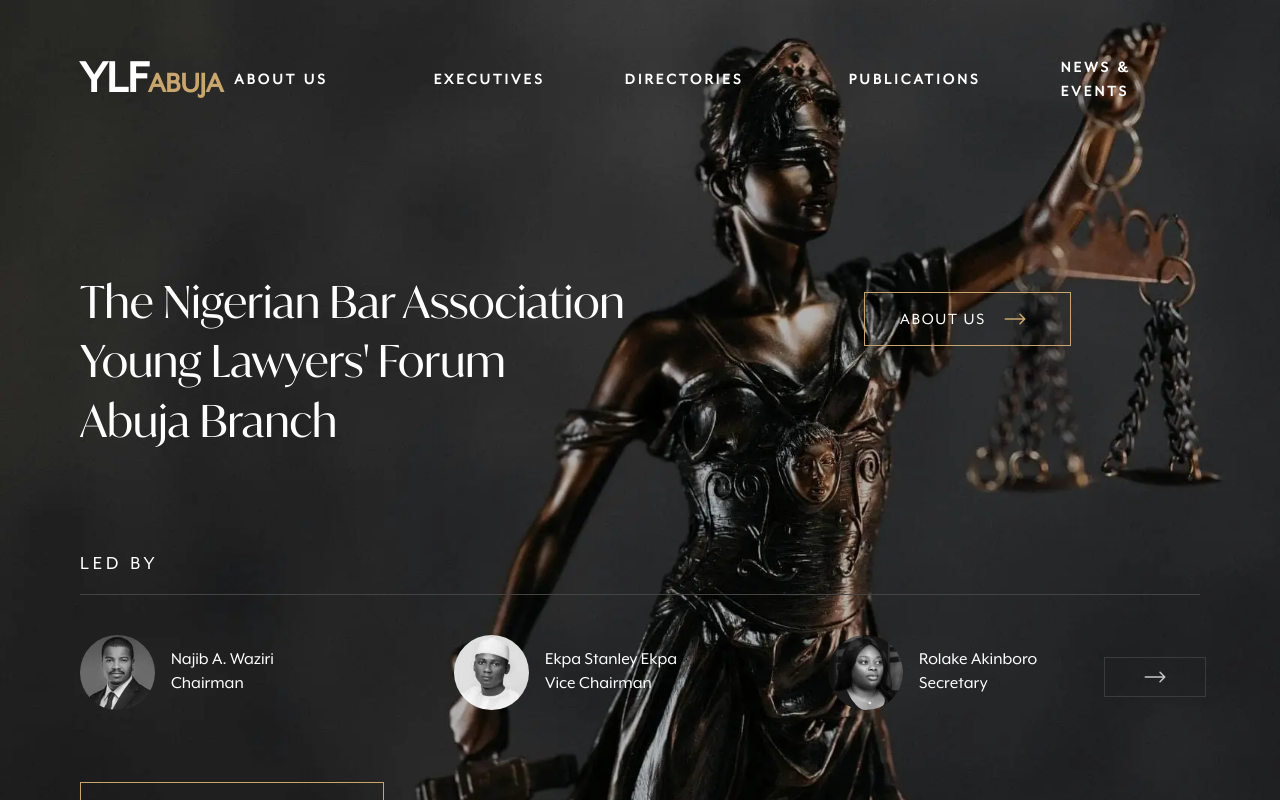
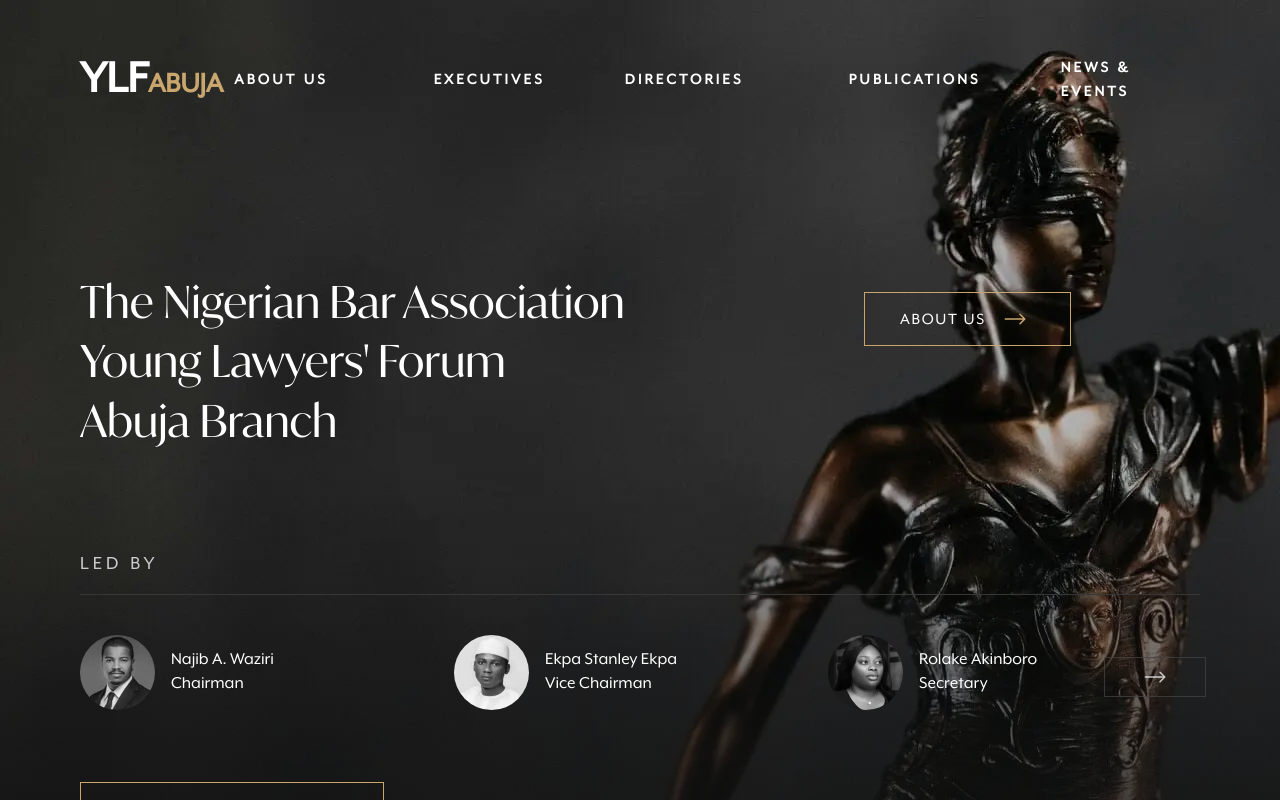
Before and after one commit to jamesodukoya/ylfabuja, a Next.js app: page / in a window 1280 px wide. Shown: the top 800 px of the page. Built offline with nearby package versions, Linux system fonts and the light colour scheme.

Commit message:
Troubleshhooting iOS fixed/cover bg issue

```diff
--- a/app/globals.css
+++ b/app/globals.css
@@ -462,9 +462,9 @@
 }
 
 /* Fix zoom in on iOS */
-.no-touch .hero{
+/* .no-touch .hero{
   background-attachment: fixed;
-}
+} */
 
 .fixed_bg {
     /* margin-right: 120px; */
@@ -473,7 +473,7 @@
     /* align-items: flex-start;
     display: flex;
     flex-wrap: wrap; */
-    background-size: cover;
+    /* background-size: cover; */
     background-attachment: fixed;
     background-position: left top
 }
--- a/app/page.tsx
+++ b/app/page.tsx
@@ -31,7 +31,7 @@
   return (
     <div className="">
       <div className="relative">
-        <section className={`fixed_bg min-h-screen pb-[100px] transition-all duration-[1500ms] ${fadeIn ? "bg-opacity-100" : "bg-opacity-0"
+        <section className={`fixed_bg hero min-h-screen pb-[100px] transition-all duration-[1500ms] ${fadeIn ? "bg-opacity-100" : "bg-opacity-0"
           }`} style={{
             backgroundImage: `url(${images[currentIndex]})`
           }}>
```
